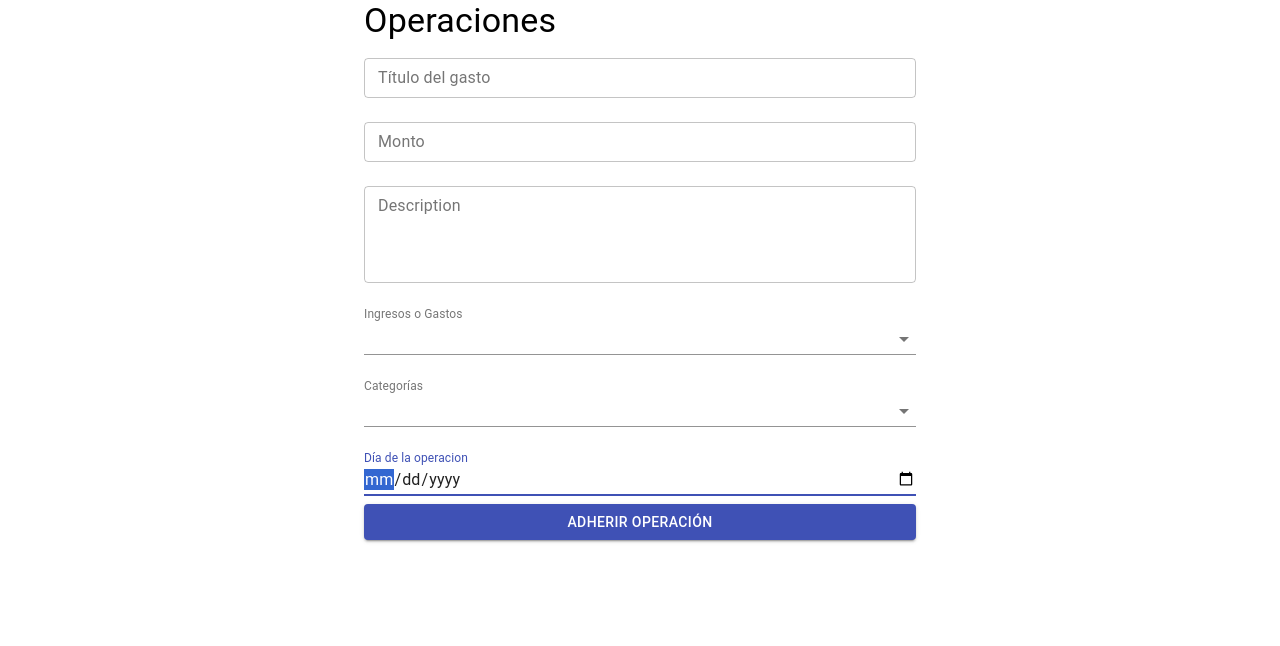
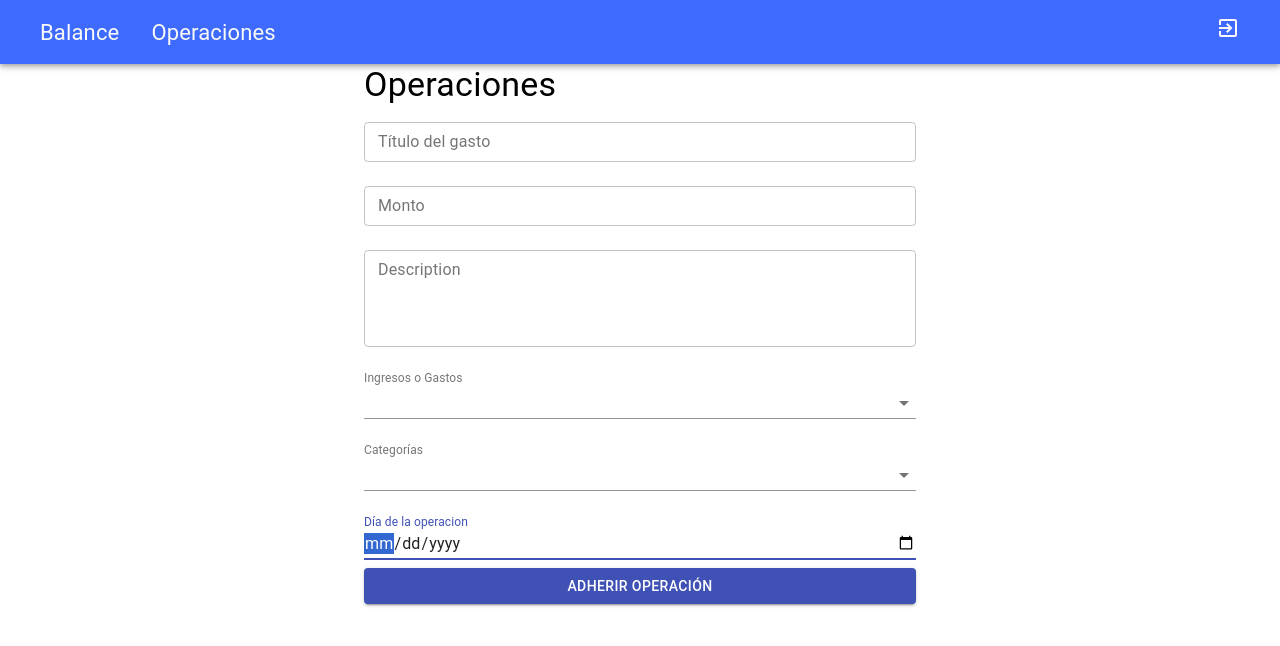
Before and after one commit to Alanoterohs/expense-tracker-PERN, a React (Create React App) app in the folder client/: page /form in a window 1280 px wide. Shown: the top 646 px of the page. Built offline with nearby package versions, Linux system fonts and the light colour scheme; the HTML template or start-up script is replaced by a standard one.

Commit message:
ruta privada creada

```diff
--- a/client/src/App.js
+++ b/client/src/App.js
@@ -1,9 +1,9 @@
-import FormExpenses from './pages/formExpenses/FormExpenses';
+import PrivateRoute from './pages/privateRoutes/PrivateRoute';
 
 function App() {
   return (
     <div className="App">
-      <FormExpenses/>
+      <PrivateRoute/>
     </div>
   );
 }
--- a/client/src/components/navBar/ButtonLink.js
+++ b/client/src/components/navBar/ButtonLink.js
@@ -1,5 +1,4 @@
 import { Link } from 'react-router-dom';
-
 
 import ExitToAppIcon from '@material-ui/icons/ExitToApp';
 import { MenuItem } from '@material-ui/core';
@@ -11,7 +10,7 @@ function ButtonLink(props) {
       <MenuItem>
         <Link
         className={classes.link}
-        to={props.redirection} >
+        to= {props.redirection} >
         { props.title === 'ExitToAppIcon' ? (
           <ExitToAppIcon/>
         ) : (
--- a/client/src/components/navBar/NavBar.js
+++ b/client/src/components/navBar/NavBar.js
@@ -1,15 +1,8 @@
-import {
-  BrowserRouter as Router,
-  Switch,
-  Route,
-  Redirect,
-} from 'react-router-dom';
-
 import {
   Grid,
   AppBar,
   Toolbar,
- } from "@material-ui/core";
+} from '@material-ui/core';
 
 import useStyles from './style';
 import ButtonLink from './ButtonLink';
@@ -18,25 +11,23 @@ function NavBar() {
   const classes = useStyles();
   return (
     <Grid container component="main">
-     <Router>
      <AppBar position = "sticky" className={classes.root}>
         <Toolbar>
           <div className={classes.left}>
             <ButtonLink
-            redirection = 'balance'
+            redirection = '/balance'
             title = 'Balance'
             />
             <ButtonLink
-            redirection = 'operations'
+            redirection = '/form'
             title = 'Operaciones'
             />
          </div>
          <div className={classes.right}>
-          <ButtonLink title = 'ExitToAppIcon' redirection = 'login'/>
+            <ButtonLink title = 'ExitToAppIcon' redirection = 'login'/>
          </div>
-         </Toolbar>
+        </Toolbar>
      </AppBar>
-     </Router>
    </Grid>
   );
 }
--- /dev/null
+++ b/client/src/pages/privateRoutes/PrivateRoute.js
@@ -0,0 +1,23 @@
+import NavBar from '../../components/navBar/NavBar';
+import Home from '../home/Home';
+import FormExpenses from '../formExpenses/FormExpenses';
+
+import {
+  BrowserRouter as Router,
+  Route,
+} from 'react-router-dom';
+
+function PrivateRoute() {
+
+  return (
+     <div>
+      <Router>
+        <NavBar/>
+        <Route path="/balance" render= {() => <Home/>  } />
+        <Route path="/form" render = {() =>  <FormExpenses/>}></Route>
+      </Router>
+    </div>
+  );
+};
+
+export default PrivateRoute;
```
